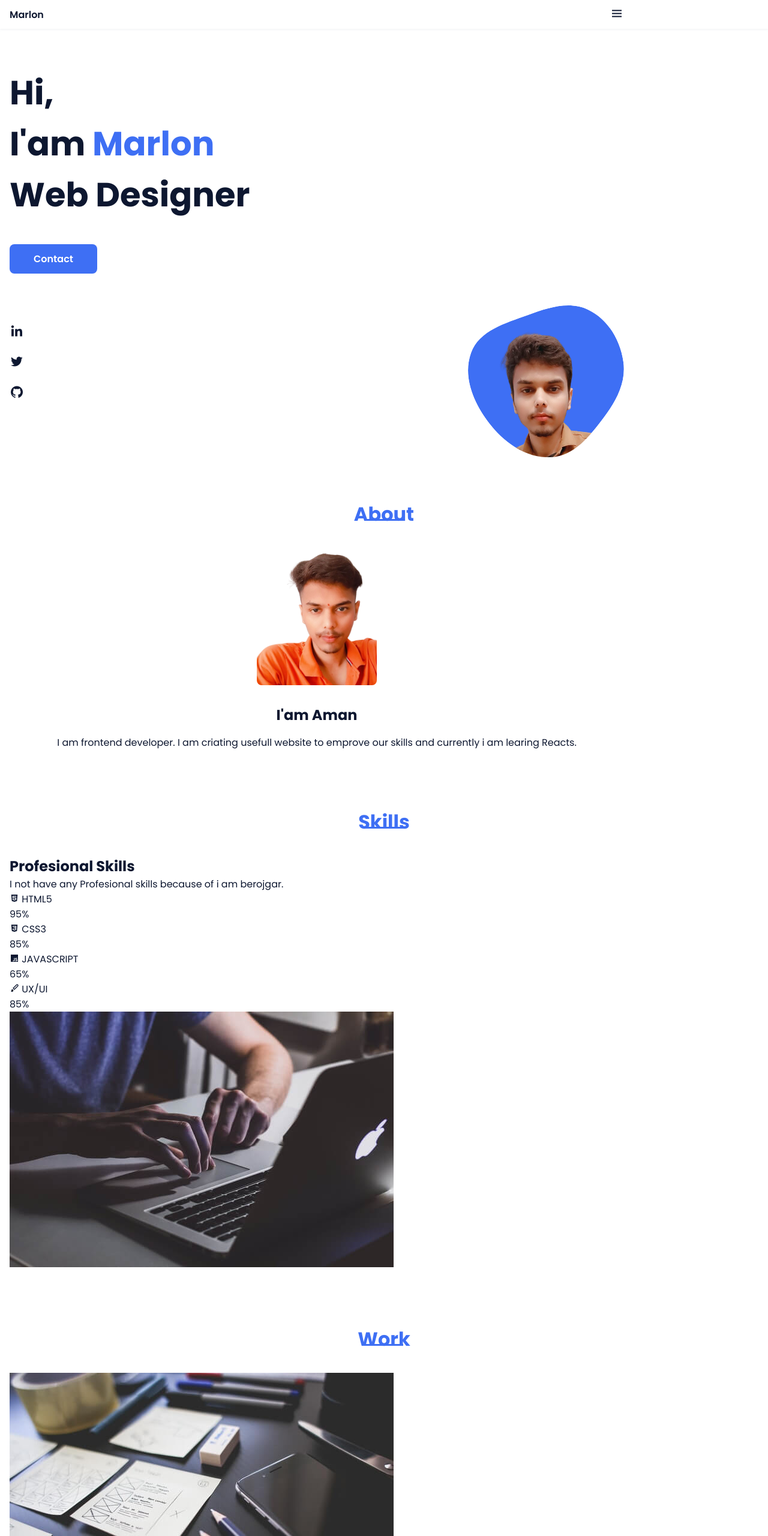
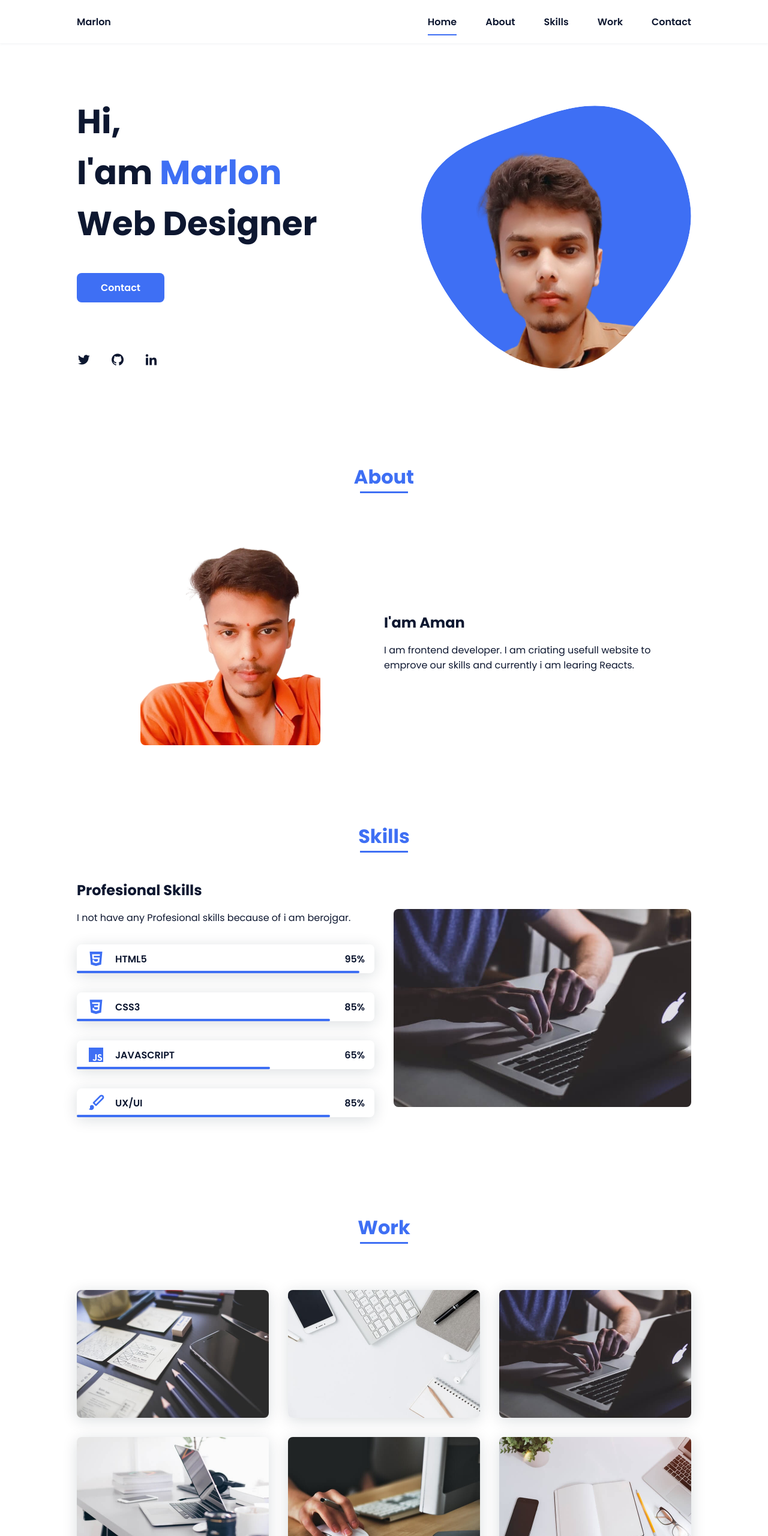
Before and after one commit to Amanc77/Amanc7, a plain HTML site: page index.html in a window 1280 px wide. Shown: the top 2560 px of the page at 60% size. Drawn offline with nearby package versions, Linux system fonts and the light colour scheme; a script that the page names is missing.

Commit message:
css done

```diff
--- a/index.html
+++ b/index.html
@@ -6,13 +6,13 @@
 
         <link rel="stylesheet" href="/style.css">
 
-        <!-- =====BOX ICONS===== -->
+        <!-- BOX ICONS -->
         <link href='https://cdn.jsdelivr.net/npm/boxicons@2.0.5/css/boxicons.min.css' rel='stylesheet'>
 
         <title>Portfolio website complete</title>
     </head>
     <body>
-        <!--===== HEADER =====-->
+        <!-- HEADER -->
         <header class="l-header">
             <nav class="nav bd-grid">
                 <div>
@@ -36,7 +36,7 @@
         </header>
 <!-- main conntent -->
         <main class="l-main">
-            <!--===== HOME =====-->
+            <!-- HOME -->
             <section class="home bd-grid" id="home">
                 <div class="home__data">
                     <h1 class="home__title">Hi,<br>I'am <span class="home__title-color">Marlon</span><br> Web Designer</h1>
@@ -45,9 +45,11 @@
                 </div>
 
                 <div class="home__social">
-                    <a href="https://www.linkedin.com/in/aman-kumar-chaurasiya-5615762a4/" class="home__social-icon"><i class='bx bxl-linkedin'></i></a>
                     <a href="https://twitter.com/Amanc77" class="home__social-icon"><i class='bx bxl-twitter' ></i></a>
                     <a href="https://github.com/AmanC77" class="home__social-icon"><i class='bx bxl-github' ></i></a>
+
+                    <a href="https://www.linkedin.com/in/aman-kumar-chaurasiya-5615762a4/" class="home__social-icon"><i class='bx bxl-linkedin'></i></a>
+
                 </div>
 
                 <div class="home__img">
@@ -63,7 +65,7 @@
                 </div>
             </section>
 
-            <!--===== ABOUT =====-->
+            <!-- ABOUT -->
             <section class="about section " id="about">
                 <h2 class="section-title">About</h2>
 
@@ -79,7 +81,7 @@
                 </div>
             </section>
 
-            <!--===== SKILLS =====-->
+            <!-- SKILLS -->
             <section class="skills section" id="skills">
                 <h2 class="section-title">Skills</h2>
 
@@ -143,7 +145,7 @@
                 </div>
             </section>
 
-            <!--===== WORK =====-->
+            <!-- WORK -->
             <section class="work section" id="work">
                 <h2 class="section-title">Work</h2>
 
@@ -170,7 +172,7 @@
             </section>
 
 
-            <!--===== CONTACT =====-->
+            <!-- CONTACT -->
             <section class="contact section" id="contact">
                 <h2 class="section-title">Contact</h2>
 
@@ -185,22 +187,23 @@
             </section>
         </main>
 
-        <!--===== FOOTER =====-->
+        <!-- FOOTER -->
         <footer class="footer">
-            <p class="footer__title">Marlon</p>
+            <p class="footer__title">Aman</p>
             <div class="footer__social">
-                <a href="#" class="footer__icon"><i class='bx bxl-facebook' ></i></a>
-                <a href="#" class="footer__icon"><i class='bx bxl-instagram' ></i></a>
-                <a href="#" class="footer__icon"><i class='bx bxl-twitter' ></i></a>
+                <a href="https://github.com/AmanC77" class="footer__icon"><i class='bx bxl-github' ></i></a>
+                <a href="https://twitter.com/Amanc77" class="footer__icon"><i class='bx bxl-twitter' ></i></a>
+                <a href="https://www.linkedin.com/in/aman-kumar-chaurasiya-5615762a4/" class="footer__icon"><i class='bx bxl-linkedin' ></i></a>
+                <a href="https://www.youtube.com/@Amanc7" class="footer__icon"><i class='bx bxl-youtube' ></i></a>
             </div>
-            <p class="footer__copy">&#169; Bedimcode. All rigths reserved</p>
+            <p class="footer__copy">&#169;AmanC77 @2024 </p>
         </footer>
 
 
-        <!--===== SCROLL REVEAL =====-->
+        <!-- SCROLL REVEAL -->
         <script src="https://unpkg.com/scrollreveal"></script>
 
-        <!--===== MAIN JS =====-->
+        <!-- MAIN JS -->
         <script src="/js/main.js"></script>
     </body>
 </html>
--- a/style.css
+++ b/style.css
@@ -249,3 +249,240 @@ img {
   width: 200px;
   border-radius: 0.5rem;
 }
+
+
+
+/* ===== SKILLS =====*/
+.skills__container {
+  row-gap: 2rem;
+  text-align: center;
+}
+.skills__subtitle {
+  margin-bottom: var(--mb-2);
+}
+.skills__text {
+  margin-bottom: var(--mb-4);
+}
+.skills__data {
+  display: flex;
+  justify-content: space-between;
+  align-items: center;
+  position: relative;
+  font-weight: var(--font-semi);
+  padding: 0.5rem 1rem;
+  margin-bottom: var(--mb-4);
+  border-radius: 0.5rem;
+  box-shadow: 0px 4px 25px rgba(14, 36, 49, 0.15);
+}
+.skills__icon {
+  font-size: 2rem;
+  margin-right: var(--mb-2);
+  color: var(--first-color);
+}
+.skills__names {
+  display: flex;
+  align-items: center;
+}
+.skills__bar {
+  position: absolute;
+  left: 0;
+  bottom: 0;
+  background-color: var(--first-color);
+  height: 0.25rem;
+  border-radius: 0.5rem;
+  z-index: var(--z-back);
+}
+.skills__html {
+  width: 95%;
+}
+.skills__css {
+  width: 85%;
+}
+.skills__js {
+  width: 65%;
+}
+.skills__ux {
+  width: 85%;
+}
+.skills__img {
+  border-radius: 0.5rem;
+}
+
+/* ===== WORK =====*/
+.work__container {
+  row-gap: 2rem;
+}
+.work__img {
+  box-shadow: 0px 4px 25px rgba(14, 36, 49, 0.15);
+  border-radius: 0.5rem;
+  overflow: hidden;
+}
+.work__img img {
+  transition: 1s;
+}
+.work__img img:hover {
+  transform: scale(1.1);
+}
+
+/* ===== CONTACT =====*/
+.contact__input {
+  width: 100%;
+  font-size: var(--normal-font-size);
+  font-weight: var(--font-semi);
+  padding: 1rem;
+  border-radius: 0.5rem;
+  border: 1.5px solid var(--second-color);
+  outline: none;
+  margin-bottom: var(--mb-4);
+}
+.contact__button {
+  display: block;
+  border: none;
+  outline: none;
+  font-size: var(--normal-font-size);
+  cursor: pointer;
+  margin-left: auto;
+}
+
+/* ===== FOOTER =====*/
+.footer {
+  background-color: var(--second-color);
+  color: #fff;
+  text-align: center;
+  font-weight: var(--font-semi);
+  padding: 2rem 0;
+}
+.footer__title {
+  font-size: 2rem;
+  margin-bottom: var(--mb-4);
+}
+.footer__social {
+  margin-bottom: var(--mb-4);
+}
+.footer__icon {
+  font-size: 1.5rem;
+  color: #fff;
+  margin: 0 var(--mb-2);
+}
+.footer__copy {
+  font-size: var(--smaller-font-size);
+}
+
+/* ===== MEDIA QUERIES=====*/
+@media screen and (max-width: 320px) {
+  .home {
+    row-gap: 2rem;
+  }
+  .home__img {
+    width: 200px;
+  }
+}
+@media screen and (min-width: 576px) {
+  .home {
+    padding: 4rem 0 2rem;
+  }
+  .home__social {
+    padding-top: 0;
+    padding-bottom: 2.5rem;
+    flex-direction: row;
+    align-self: flex-end;
+  }
+  .home__social-icon {
+    margin-bottom: 0;
+    margin-right: var(--mb-4);
+  }
+  .home__img {
+    width: 300px;
+    bottom: 25%;
+  }
+  .about__container {
+    grid-template-columns: repeat(2, 1fr);
+    align-items: center;
+    text-align: initial;
+  }
+  .skills__container {
+    grid-template-columns: 0.7fr;
+    justify-content: center;
+    column-gap: 1rem;
+  }
+  .work__container {
+    grid-template-columns: repeat(2, 1fr);
+    column-gap: 2rem;
+    padding-top: 2rem;
+  }
+  .contact__form {
+    width: 360px;
+    padding-top: 2rem;
+  }
+  .contact__container {
+    justify-items: center;
+  }
+}
+@media screen and (min-width: 768px) {
+  body {
+    margin: 0;
+  }
+  .section {
+    padding-top: 4rem;
+    padding-bottom: 3rem;
+  }
+  .section-title {
+    margin-bottom: var(--mb-6);
+  }
+  .section-title::after {
+    width: 80px;
+    top: 3rem;
+  }
+  .nav {
+    height: calc(var(--header-height) + 1.5rem);
+  }
+  .nav__list {
+    display: flex;
+    padding-top: 0;
+  }
+  .nav__item {
+    margin-left: var(--mb-6);
+    margin-bottom: 0;
+  }
+  .nav__toggle {
+    display: none;
+  }
+  .nav__link {
+    color: var(--second-color);
+  }
+  .home {
+    padding: 8rem 0 2rem;
+  }
+  .home__img {
+    width: 400px;
+    bottom: 10%;
+  }
+  .about__container {
+    padding-top: 2rem;
+  }
+  .about__img img {
+    width: 300px;
+  }
+  .skills__container {
+    grid-template-columns: repeat(2, 1fr);
+    column-gap: 2rem;
+    align-items: center;
+    text-align: initial;
+  }
+  .work__container {
+    grid-template-columns: repeat(3, 1fr);
+    column-gap: 2rem;
+  }
+}
+@media screen and (min-width: 992px) {
+  .bd-grid {
+    margin-left: auto;
+    margin-right: auto;
+  }
+  .home {
+    padding: 10rem 0 2rem;
+  }
+  .home__img {
+    width: 450px;
+  }
+}
```
